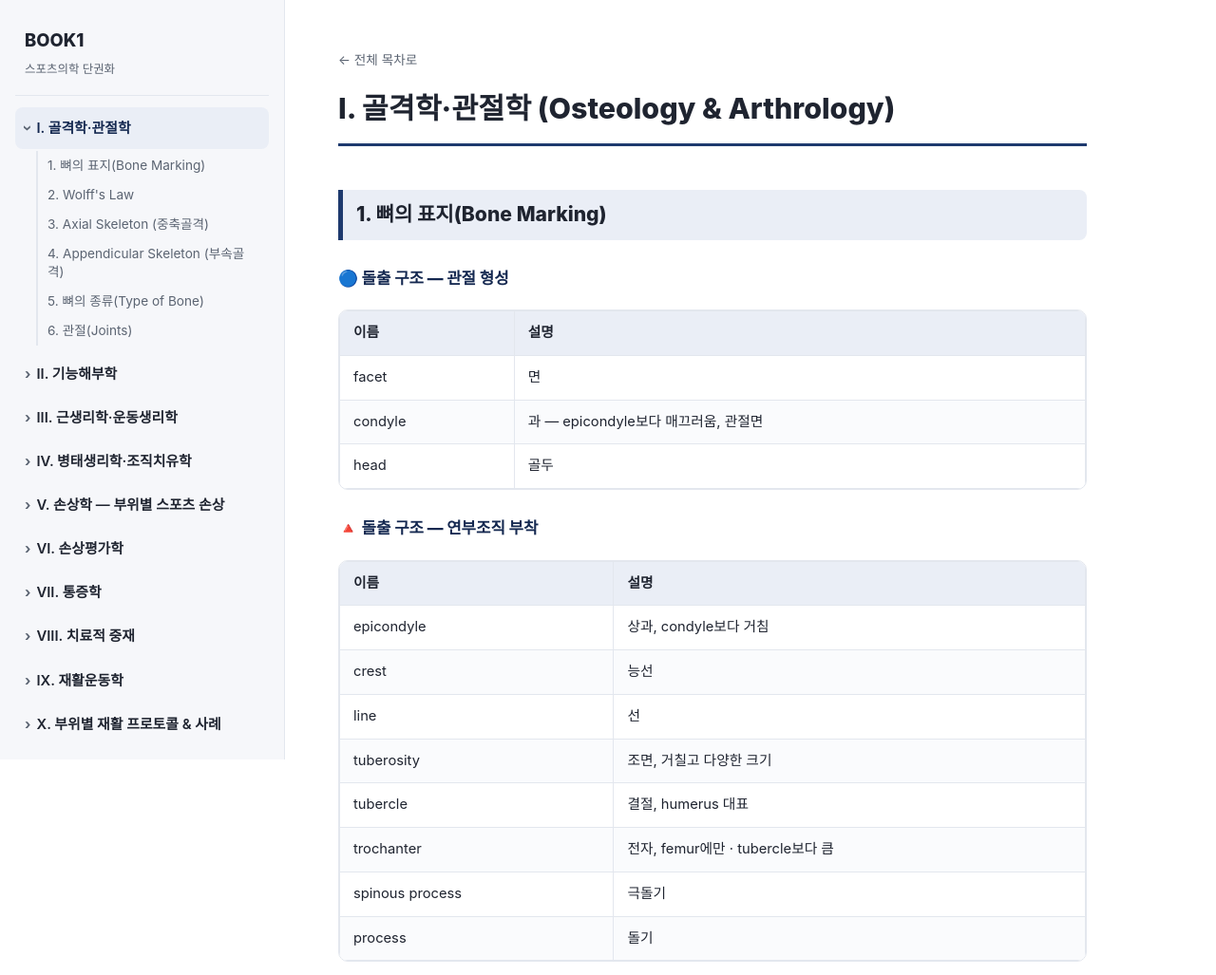
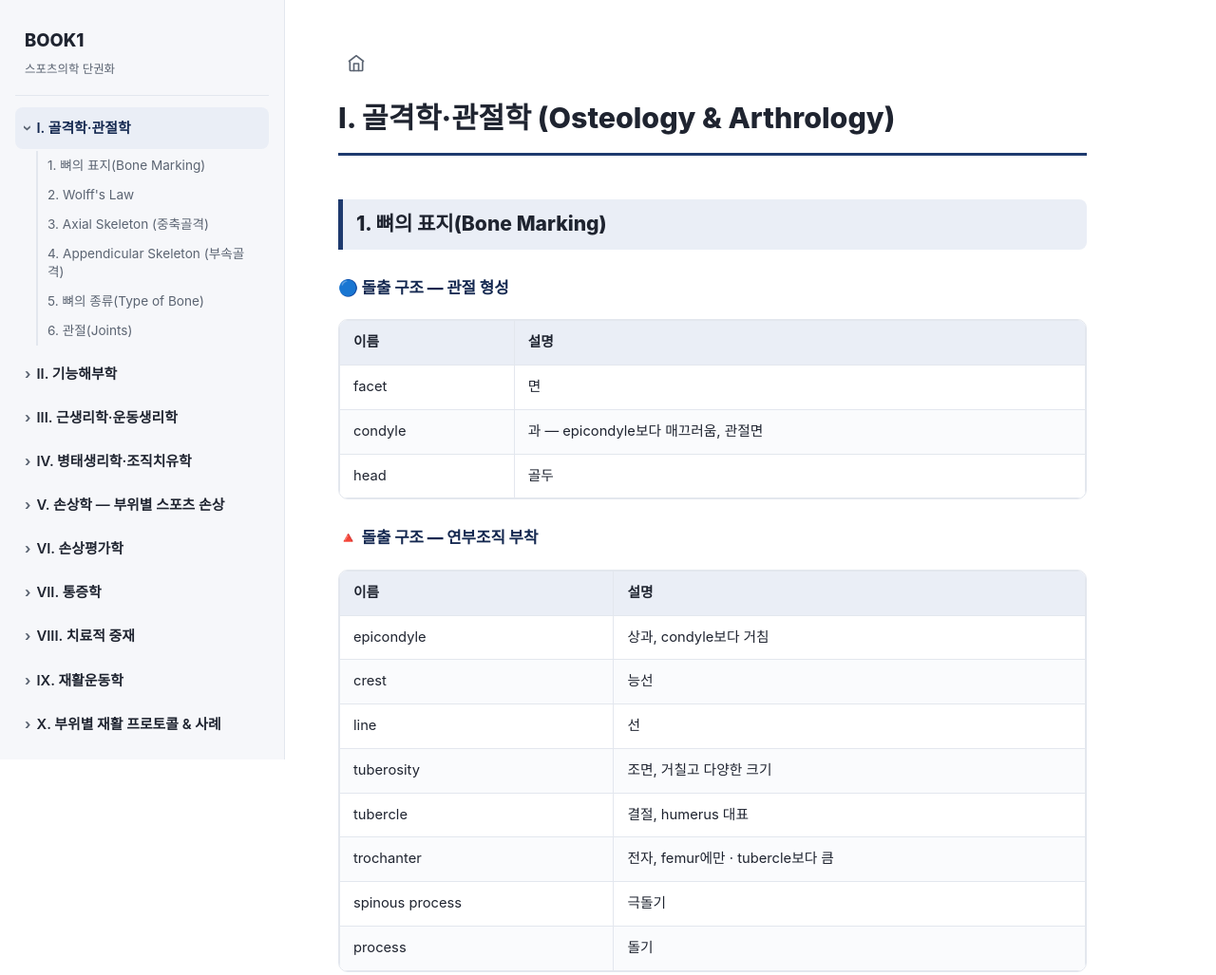
Before and after one commit to atc-ubinning/sportsmedicine_book1, a plain HTML site: page 01-osteology-arthrology.html in a window 1280 px wide. Shown: the top 1027 px of the page at 95% size. Drawn offline with Linux system fonts and the light colour scheme.

Commit message:
좌측 상단 '전체 목차로' 텍스트 링크를 홈 아이콘으로 교체

```diff
--- a/01-osteology-arthrology.html
+++ b/01-osteology-arthrology.html
@@ -32,7 +32,7 @@
 </nav>
 </aside>
 <main>
-<a class="top-back" href="index.html">← 전체 목차로</a>
+<a class="top-back" href="index.html" title="전체 목차로" aria-label="홈으로"><svg viewBox="0 0 24 24" fill="none" stroke="currentColor" stroke-width="2" stroke-linecap="round" stroke-linejoin="round"><path d="M3 9l9-7 9 7"/><path d="M4 10v10a1 1 0 0 0 1 1h14a1 1 0 0 0 1-1V10"/><path d="M9 21v-9h6v9"/></svg></a>
 <h1 id="s1">I. 골격학·관절학 (Osteology &amp; Arthrology)</h1>
 <h2 id="s2">1. 뼈의 표지(Bone Marking)</h2>
 <h3 id="s3">🔵 돌출 구조 — 관절 형성</h3>
--- a/css/style.css
+++ b/css/style.css
@@ -248,13 +248,19 @@ main {
 }
 
 .top-back {
-  display: inline-block;
-  font-size: .85rem;
+  display: inline-flex;
+  align-items: center;
+  justify-content: center;
+  width: 38px;
+  height: 38px;
+  border-radius: 10px;
   color: var(--text-dim);
   text-decoration: none;
   margin-bottom: 18px;
+  transition: background .15s ease, color .15s ease;
 }
-.top-back:hover { color: var(--accent); }
+.top-back svg { width: 20px; height: 20px; }
+.top-back:hover { color: var(--accent); background: var(--bg-hover); }
 
 /* ---------- typography ---------- */
 main h1 {
```
Also changed, not shown: 02-functional-anatomy.html (+1 -1 lines), 03-muscle-exercise-physiology.html (+1 -1 lines), 04-pathophysiology-tissue-healing.html (+1 -1 lines), 05-regional-injuries.html (+1 -1 lines), 06-evaluation-special-tests.html (+1 -1 lines), 07-pain-science.html (+1 -1 lines), 08-therapeutic-modalities.html (+1 -1 lines), 09-rehabilitation-exercise.html (+1 -1 lines), 10-regional-rehab-protocols.html (+1 -1 lines), 11-postural-assessment.html (+1 -1 lines), 12-emergency-field-management.html (+1 -1 lines), 13-sports-psychology.html (+1 -1 lines), 14-sports-nutrition.html (+1 -1 lines), 15-intro-sports-medicine-at.html (+1 -1 lines), 1 more files.
